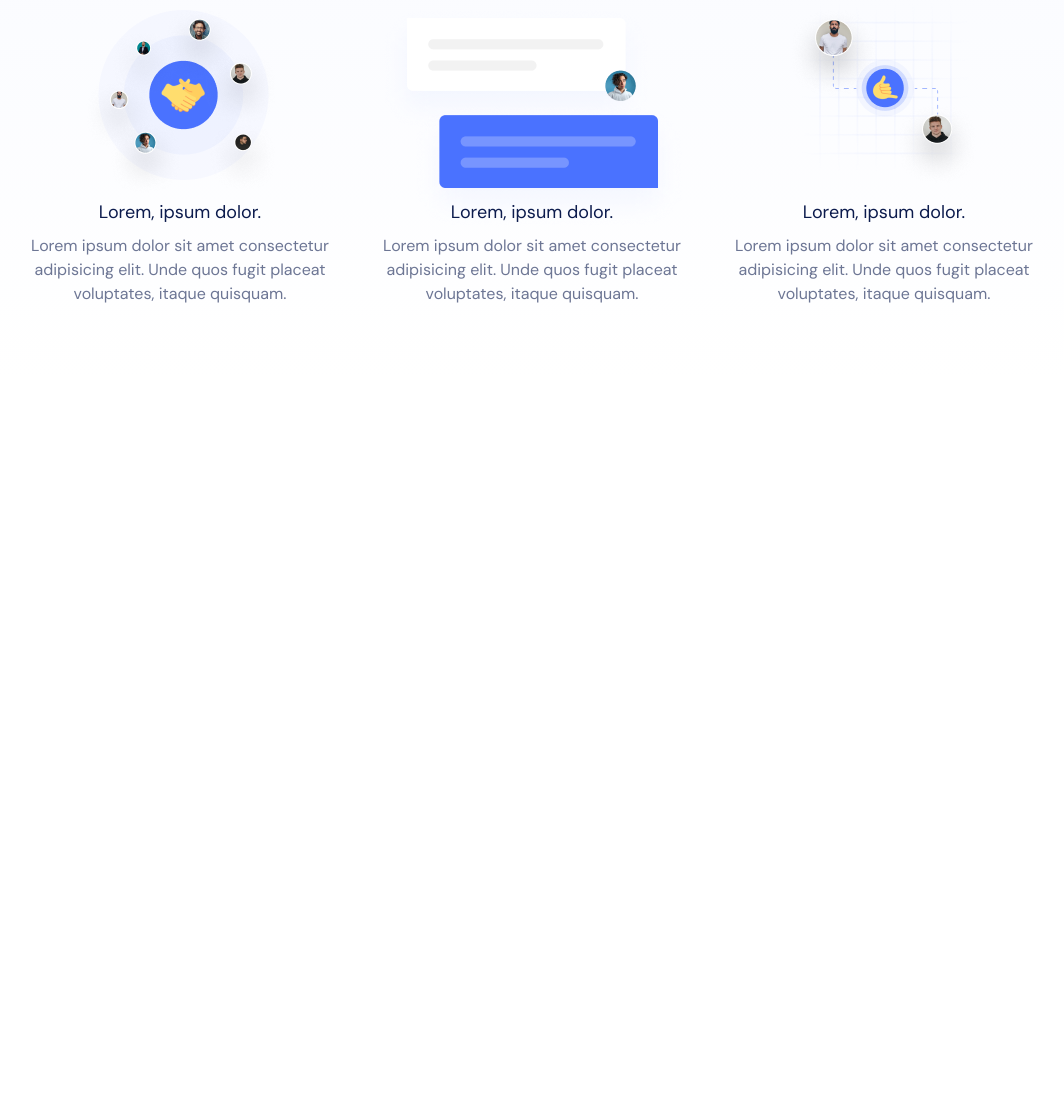
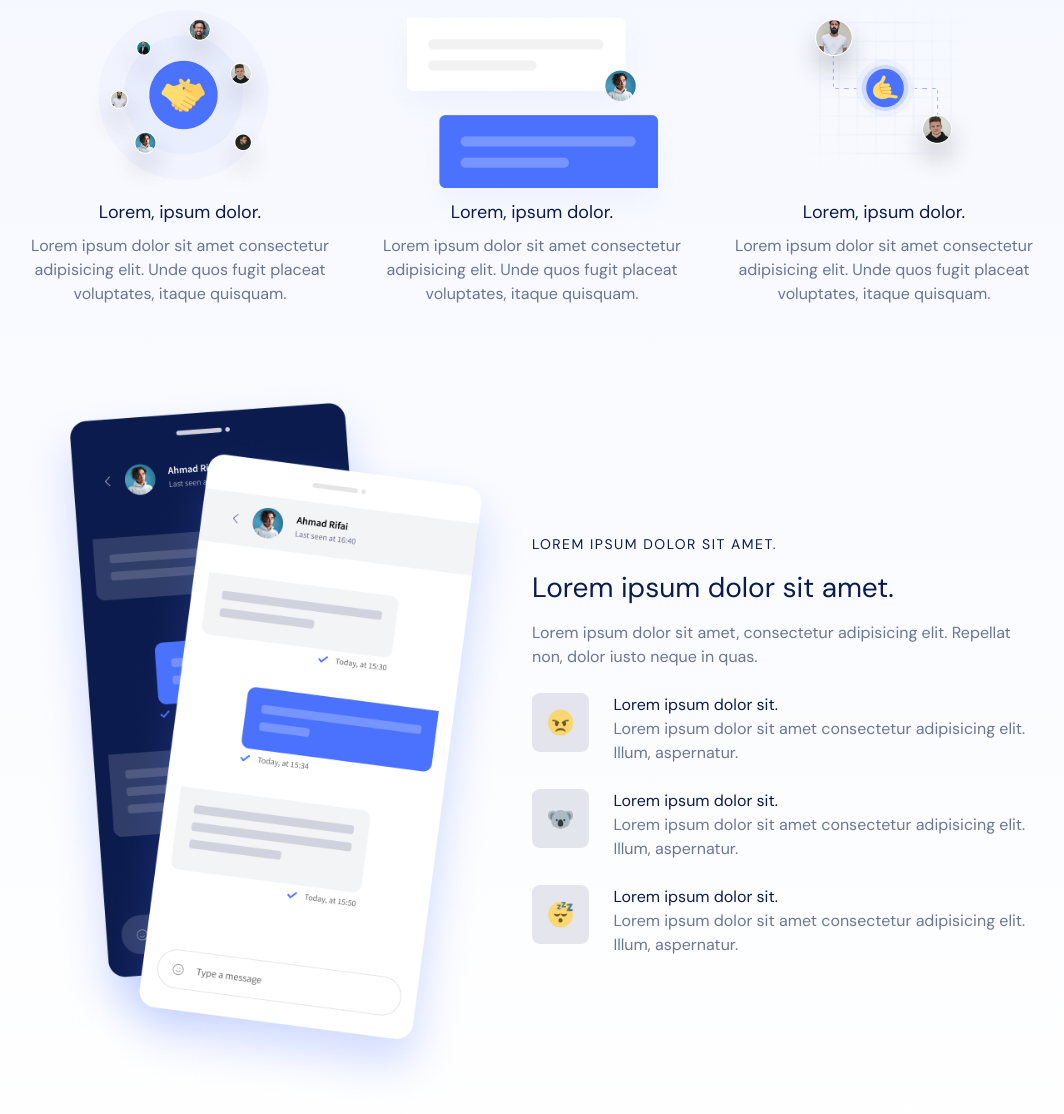
Before and after one commit to eliptik1/product-landing-page, a plain HTML site: page index.html in a window 1280 px wide. Shown: the part 1109-2223 px from the top of the page, without its empty margins (108-1172 px from the left). Before the commit the page ends 1487 px from the top, so only its background shows below. Drawn offline with Linux system fonts and the light colour scheme.

Commit message:
Add vertical features section

```diff
--- a/index.html
+++ b/index.html
@@ -99,7 +99,8 @@
                         Lorem, ipsum dolor.
                     </h3>
                     <p class="feature-item-description">
-                        Lorem ipsum dolor sit amet consectetur adipisicing elit. Unde quos fugit placeat voluptates, itaque quisquam.
+                        Lorem ipsum dolor sit amet consectetur adipisicing elit. Unde quos fugit placeat voluptates,
+                        itaque quisquam.
                     </p>
                 </div>
                 <div class="feature-item">
@@ -110,7 +111,8 @@
                         Lorem, ipsum dolor.
                     </h3>
                     <p class="feature-item-description">
-                        Lorem ipsum dolor sit amet consectetur adipisicing elit. Unde quos fugit placeat voluptates, itaque quisquam.
+                        Lorem ipsum dolor sit amet consectetur adipisicing elit. Unde quos fugit placeat voluptates,
+                        itaque quisquam.
                     </p>
                 </div>
                 <div class="feature-item">
@@ -121,8 +123,57 @@
                         Lorem, ipsum dolor.
                     </h3>
                     <p class="feature-item-description">
-                        Lorem ipsum dolor sit amet consectetur adipisicing elit. Unde quos fugit placeat voluptates, itaque quisquam.
+                        Lorem ipsum dolor sit amet consectetur adipisicing elit. Unde quos fugit placeat voluptates,
+                        itaque quisquam.
                     </p>
+                </div>
+            </div>
+        </section>
+        <section id="features-vertical">
+            <div class="feature-image">
+                <img src="./assets/user-comment.png" alt="User comment">
+            </div>
+            <div class="feature-body">
+                <div class="section-introduction">
+                    <h3 class="section-sub-title">
+                        Lorem ipsum dolor sit amet.
+                    </h3>
+                    <h2 class="section-title">
+                        Lorem ipsum dolor sit amet.
+                    </h2>
+                    <p class="section-description">
+                        Lorem ipsum dolor sit amet, consectetur adipisicing elit. Repellat non, dolor iusto neque in
+                        quas.
+                    </p>
+                </div>
+                <div class="section-body">
+                    <div class="feature-item">
+                        <div class="feature-item-image">
+                            <img src="./assets/user-comment-1.png" alt="comment-1">
+                        </div>
+                        <div class="feature-item-body">
+                            <h3>Lorem ipsum dolor sit.</h3>
+                            <p>Lorem ipsum dolor sit amet consectetur adipisicing elit. Illum, aspernatur.</p>
+                        </div>
+                    </div>
+                    <div class="feature-item">
+                        <div class="feature-item-image">
+                            <img src="./assets/user-comment-2.png" alt="comment-2">
+                        </div>
+                        <div class="feature-item-body">
+                            <h3>Lorem ipsum dolor sit.</h3>
+                            <p>Lorem ipsum dolor sit amet consectetur adipisicing elit. Illum, aspernatur.</p>
+                        </div>
+                    </div>
+                    <div class="feature-item">
+                        <div class="feature-item-image">
+                            <img src="./assets/user-comment-3.png" alt="comment-3">
+                        </div>
+                        <div class="feature-item-body">
+                            <h3>Lorem ipsum dolor sit.</h3>
+                            <p>Lorem ipsum dolor sit amet consectetur adipisicing elit. Illum, aspernatur.</p>
+                        </div>
+                    </div>
                 </div>
             </div>
         </section>
--- a/styles/main.css
+++ b/styles/main.css
@@ -213,3 +213,41 @@ section .section-title {
     margin-left: auto;
     margin-right: auto;
 }
+
+/* Features vertical */
+
+#features-vertical {
+    display: flex;
+    align-items: center;
+}
+
+#features-vertical > * {
+    flex: 1;
+}
+
+#features-vertical .section-introduction {
+    text-align: left;
+    margin-bottom: 24px;
+}
+
+#features-vertical .section-body {
+    display: flex;
+    flex-direction: column;
+    gap: 24px;
+}
+
+#features-vertical .feature-item {
+    display: flex;
+    gap: 24px;
+    align-items: flex-start;
+}
+
+#features-vertical .feature-item-image {
+    padding: 16px;
+    background-color: var(--dark-extra-light);
+    border-radius: 8px;
+}
+
+#features-vertical .feature-item-body h3{
+    color: var(--dark);
+}
```
Also changed, not shown: 1 other file.
